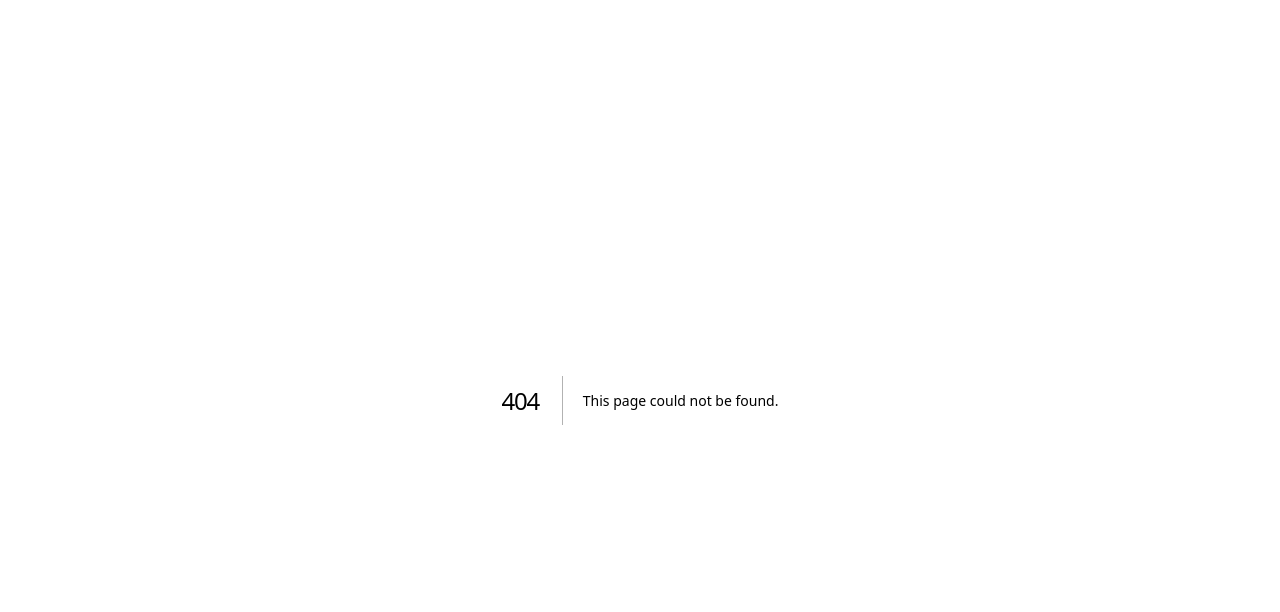
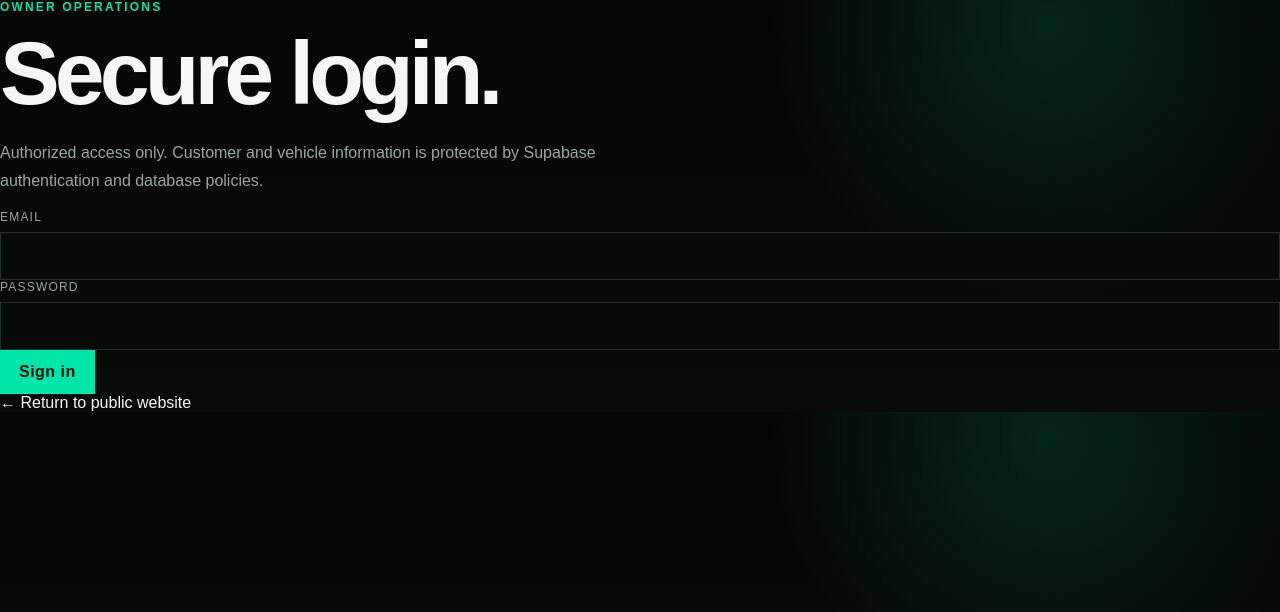
Before and after one commit to VitaliiOm23/NWStar, a Next.js app: page /login in a window 1280 px wide. Before the commit this address had no page. Shown: the top 612 px of the page. Built offline with nearby package versions, Linux system fonts and the light colour scheme; no server answers.

Commit message:
Build owner login page

```diff
--- /dev/null
+++ b/app/login/page.tsx
@@ -0,0 +1,71 @@
+import Link from "next/link";
+import { redirect } from "next/navigation";
+import { signIn } from "./actions";
+import { createSupabaseServerClient } from "@/lib/supabase/server";
+
+export const metadata = {
+  title: "Owner Login",
+  robots: { index: false, follow: false },
+};
+
+type LoginPageProps = {
+  searchParams: Promise<{ error?: string }>;
+};
+
+export default async function LoginPage({ searchParams }: LoginPageProps) {
+  const supabase = await createSupabaseServerClient();
+  const {
+    data: { user },
+  } = await supabase.auth.getUser();
+
+  if (user) {
+    redirect("/admin");
+  }
+
+  const { error } = await searchParams;
+
+  return (
+    <main className="auth-page">
+      <section className="auth-card">
+        <div className="eyebrow">Owner operations</div>
+        <h1>Secure login.</h1>
+        <p className="section-copy">
+          Authorized access only. Customer and vehicle information is protected by
+          Supabase authentication and database policies.
+        </p>
+
+        {error ? <div className="form-error">{error}</div> : null}
+
+        <form action={signIn} className="auth-form">
+          <div className="field">
+            <label htmlFor="email">Email</label>
+            <input
+              id="email"
+              name="email"
+              type="email"
+              autoComplete="email"
+              required
+            />
+          </div>
+          <div className="field">
+            <label htmlFor="password">Password</label>
+            <input
+              id="password"
+              name="password"
+              type="password"
+              autoComplete="current-password"
+              required
+            />
+          </div>
+          <button className="button" type="submit">
+            Sign in
+          </button>
+        </form>
+
+        <Link className="auth-back" href="/">
+          ← Return to public website
+        </Link>
+      </section>
+    </main>
+  );
+}
```
